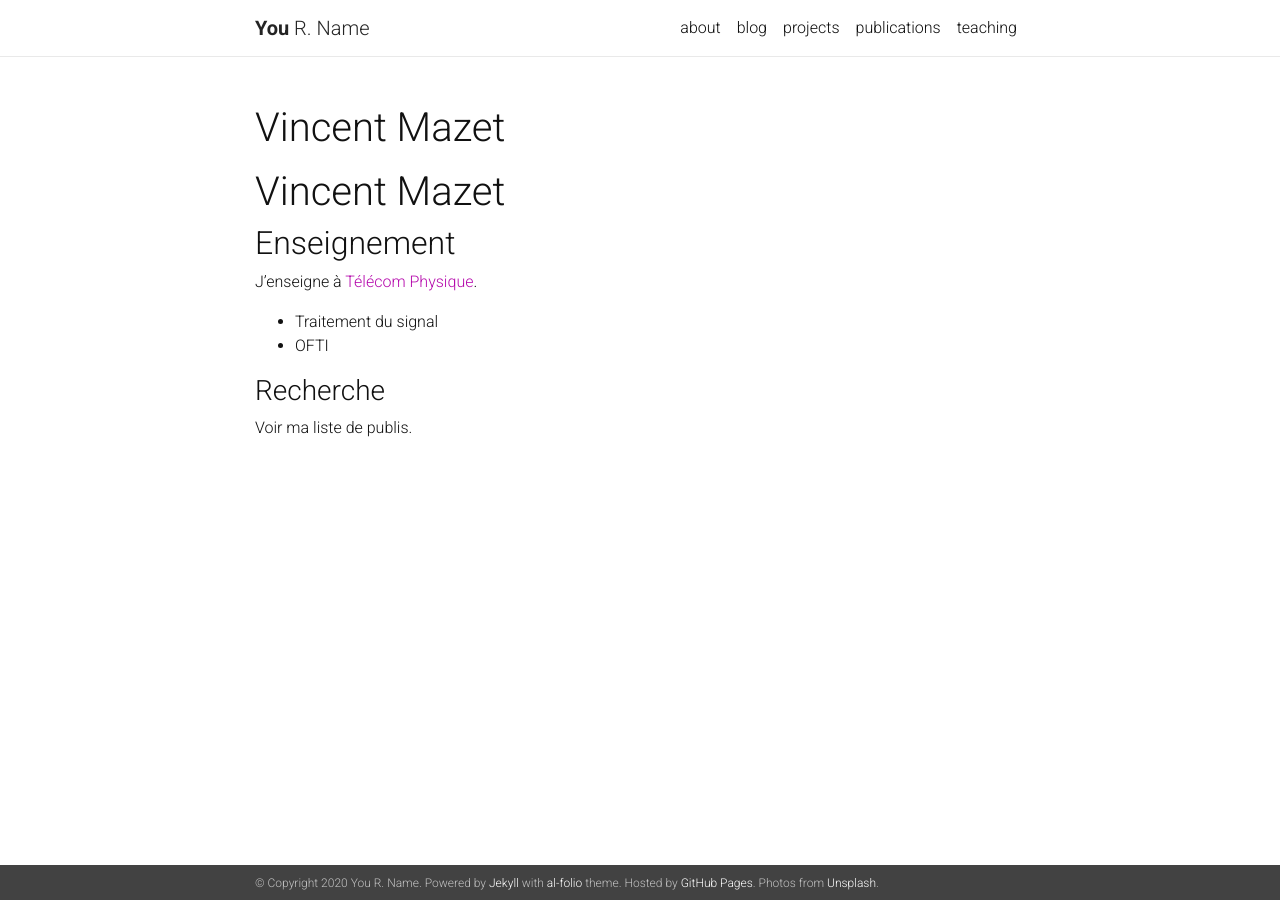
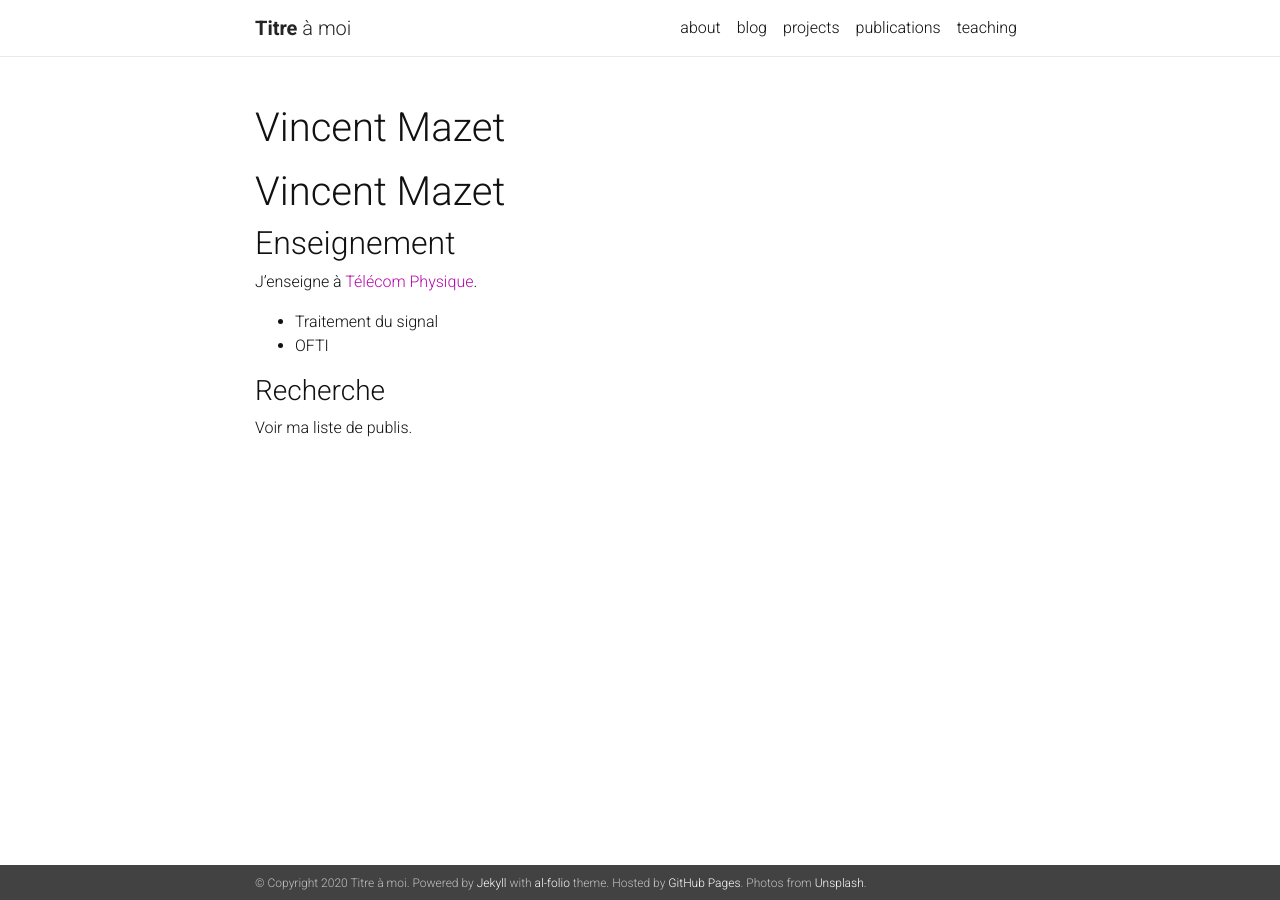
Before and after one commit to vincmazet/vincmazet.github.io, a Jekyll site: the page built from test.md, in a window 1280 px wide. Built offline with Jekyll 4.4.1, drawn with Linux system fonts in a browser that asks for light colours; nearby versions of some CDN libraries; our own code applies the rules of GitHub Pages for plain Markdown files; a style sheet for code colours, icons or effects is not loaded.

Commit message:
Update _config.yml

```diff
--- a/_config.yml
+++ b/_config.yml
@@ -2,8 +2,8 @@
 # Site settings
 # -----------------------------------------------------------------------------
 
-title: You R. Name
-email: you@example.com
+title: Titre à moi
+email: trucmachin@example.com
 description: > # this means to ignore newlines until "url:"
   A simple, whitespace theme for academics. Based on [*folio](https://github.com/bogoli/-folio) design.
 footer_text: >
```
